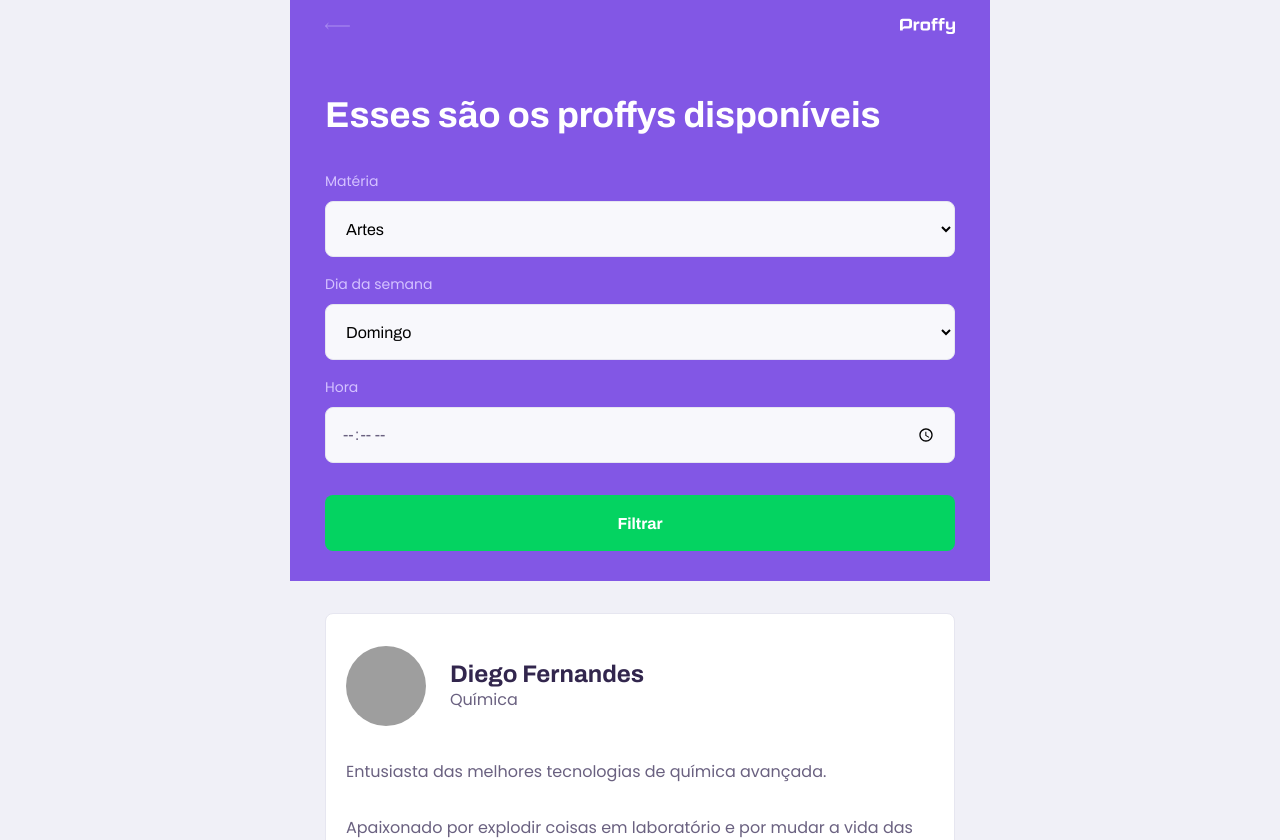
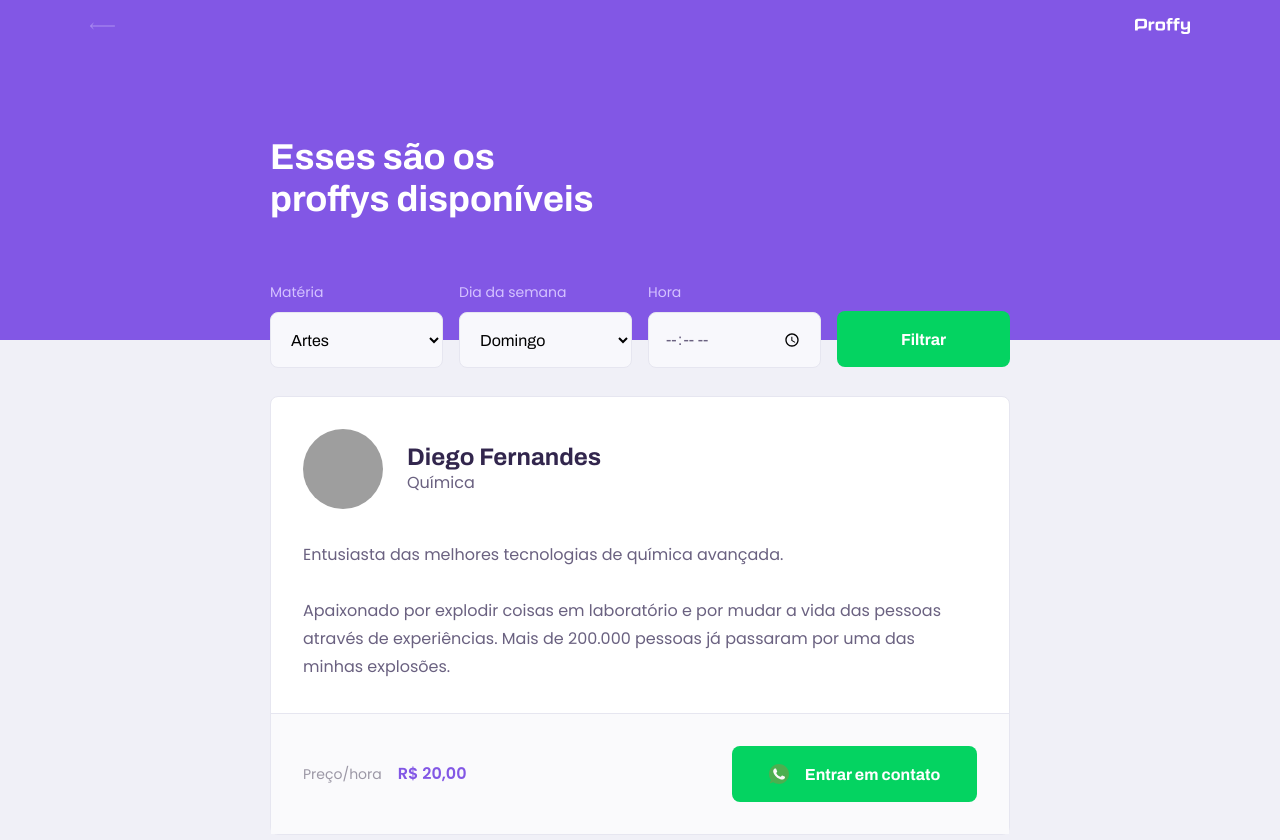
Before and after one commit to kawemorais/nlw2-kawemorais, a plain HTML site: page study.html in a window 1280 px wide. Shown: the top 840 px of the page. Drawn offline with Linux system fonts and the light colour scheme; grey boxes are pictures that could not be loaded.

Commit message:
Ajustado layout para desktop pagina study

```diff
--- a/styles/partials/study-page.css
+++ b/styles/partials/study-page.css
@@ -36,6 +36,8 @@
 .page-header .header-content{
     width: 90%;
     margin: 3.0rem auto;
+
+    position: relative;
 }
 
 .page-header .header-content strong{
@@ -150,7 +152,7 @@
     margin-top: 0.4rem;
 }
 
-.teacher-item p {
+.teacher-item > p {
     padding: 0 2rem;
     font-size: 1.6rem;
     line-height: 2.8rem;
@@ -200,3 +202,73 @@
 .teacher-item footer button:hover{
     background: var(--color-secondary-dark);
 }
+
+@media (min-width: 700px){
+    #page-study #container{
+        max-width: 100vw;
+    }
+
+    .page-header{
+        height: 340px;
+    }
+
+    .page-header .top-bar-container{
+        max-width: 1100px;
+    }
+
+    .page-header .header-content{
+        max-width: 740px;
+        flex: 1 1;
+        padding-bottom: 48px;
+        display: flex;
+        flex-direction: column;
+        justify-content: center;
+        margin: 0 auto;
+    }
+
+    .page-header .header-content strong{
+        max-width: 350px;
+    }
+
+    .teacher-item header,
+    .teacher-item footer{
+        padding: 32px
+    }
+
+    #search-teachers{
+        display: grid;
+        grid-template-columns: repeat(4, 1fr);
+        gap: 16px;
+        position: absolute;
+        bottom: -28px;
+    }
+
+    #page-study main{
+        padding: 32px 0;
+        max-width: 740px;
+        margin: 0 auto;
+    }
+
+    #search-teachers .select-block{
+        margin-bottom: 0;
+    }
+
+    .teacher-item > p{
+        padding: 0 32px;
+    }
+
+    .teacher-item footer p strong{
+        display: initial;
+        margin-left: 16px;
+    }
+
+    .teacher-item footer button{
+        width: 245px;
+        font-size: 16px;
+        justify-content: center;
+    }
+
+    .teacher-item footer button img {
+        margin-right: 16px;
+    }
+}
```
